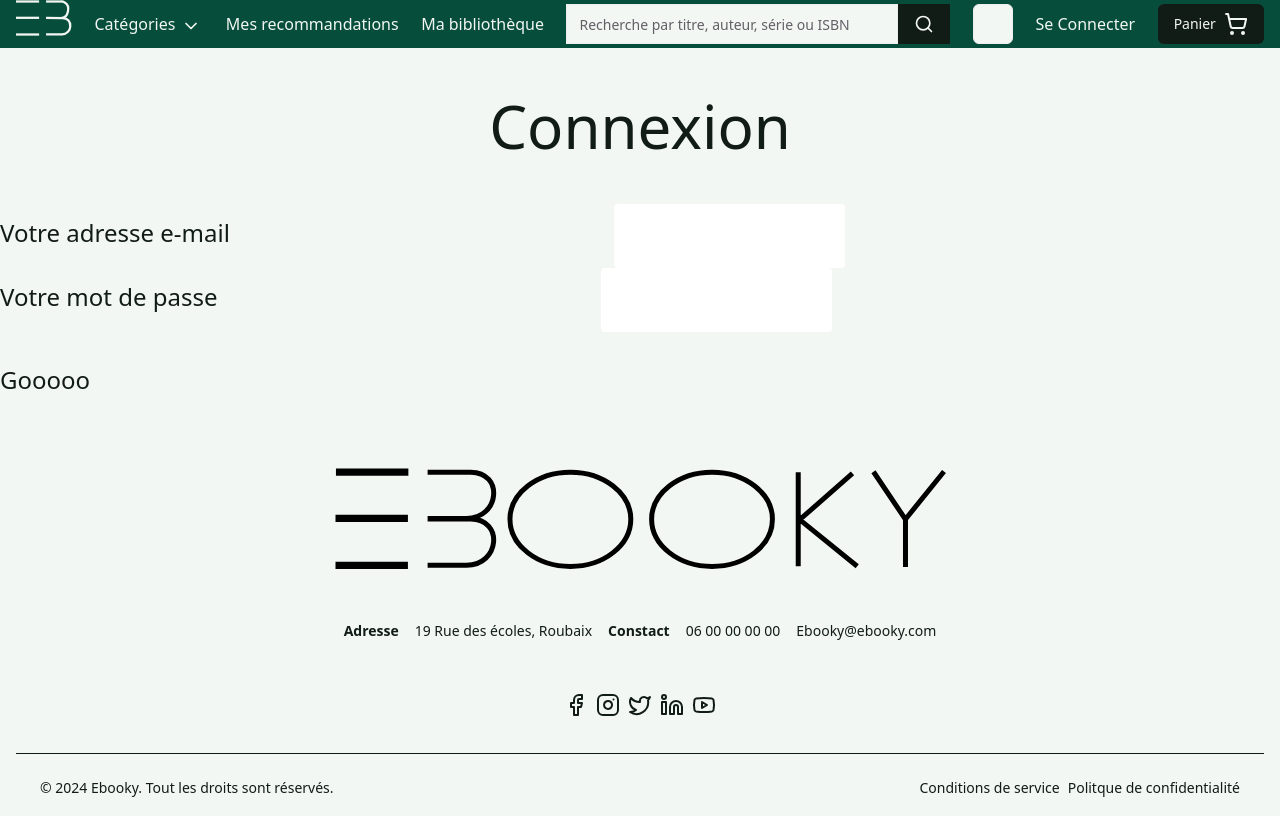
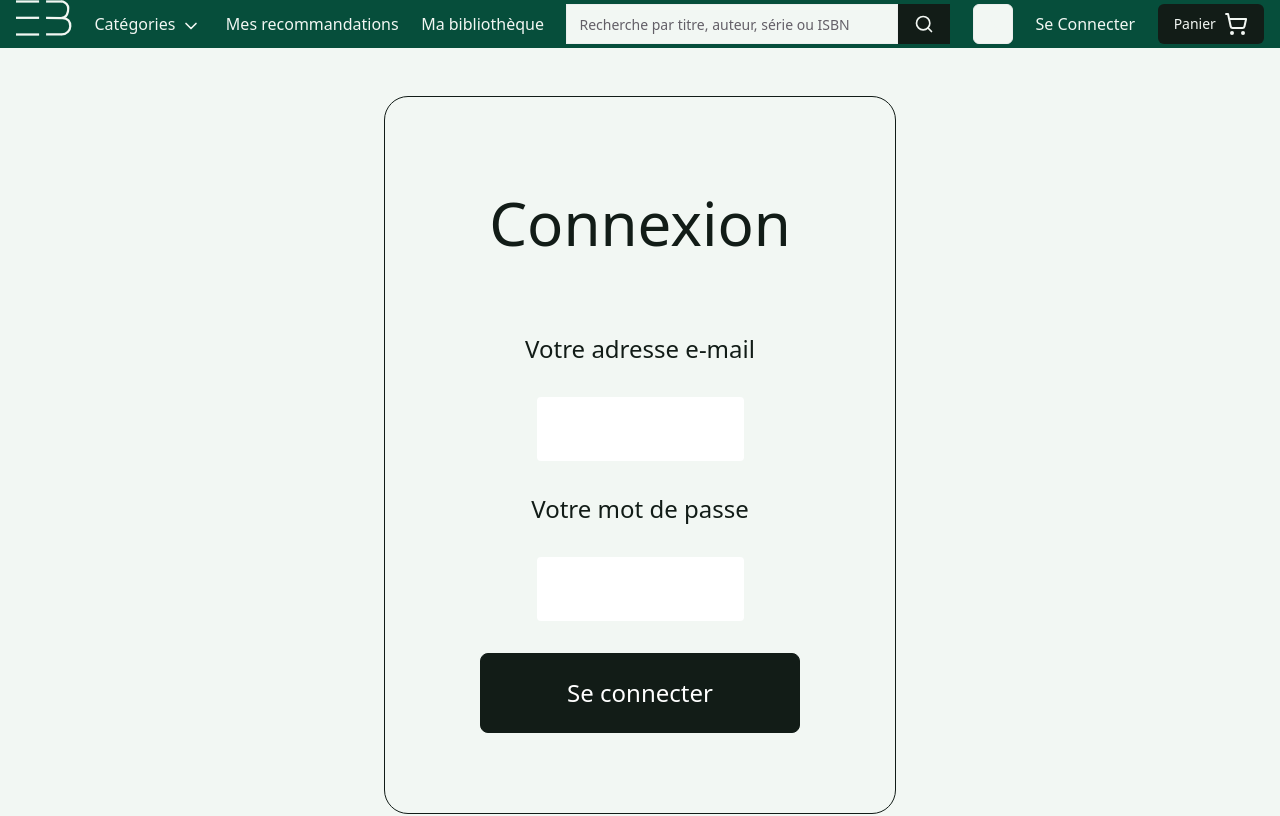
Before and after one commit to JulietteMylle/ebooky, a React (Vite) app in the folder front-end/: page /login in a window 1280 px wide. Shown: the top 816 px of the page. Built offline with nearby package versions, Linux system fonts and the light colour scheme.

Commit message:
mise à jour du front connexion

```diff
--- a/front-end/src/pages/Login.jsx
+++ b/front-end/src/pages/Login.jsx
@@ -25,30 +25,30 @@ function Login() {
         }
     });
     return (
-        <div>
+        <div className="border p-12 rounded-3xl m-96 mt-12 mb-12">
             <h2 className='text-center my-12 text-6xl'>Connexion</h2>
-            <form onSubmit={formik.handleSubmit}>
+            <form className='flex flex-col items-center justify-center' onSubmit={formik.handleSubmit}>
                 <label className='text-center my-8 text-2xl' htmlFor="email">Votre adresse e-mail</label>
-                <input className='mx-96 h-16 rounded-sm'
+                <input className='h-16 rounded-sm w-1/2 '
                     id='email'
                     name='email'
                     type='email'
                     onChange={formik.handleChange}
                     value={formik.values.email}
                 />
-                <label className='text-center my-8 text-2xl' htmlFor="password">Votre mot de passe</label>
-                <input className='mx-96 h-16 rounded-sm'
+                <label className='text-center my-8 text-2xl ' htmlFor="password">Votre mot de passe</label>
+                <input className=' h-16 rounded-sm w-1/2 '
                     id='password'
                     name='password'
                     type='password'
                     onChange={formik.handleChange}
                     value={formik.values.password}
                 />
-                <button className='my-8 text-2xl' type='submit'>Gooooo</button>
+                <button className='my-8 text-2xl border w-80 h-20 rounded-lg bg-primary text-white hover:bg-transparent hover:text-black' type='submit'>Se connecter</button>
 
 
             </form>
-            {message && <p>{message}</p>}
+            {message && <p className="text-center text-red-400 text-2xl ">{message}</p>}
         </div>
 
     );
--- a/front-end/src/pages/Register.jsx
+++ b/front-end/src/pages/Register.jsx
@@ -54,7 +54,7 @@ const Register = () => {
                     value={formik.values.password}
                 />
 
-                <button className='my-8 text-2xl' type='submit'>Gooooo</button>
+                <button className='my-8 text-2xl ' type='submit'>Gooooo</button>
 
             </form>
             {message && <p>{message}</p>}
```
